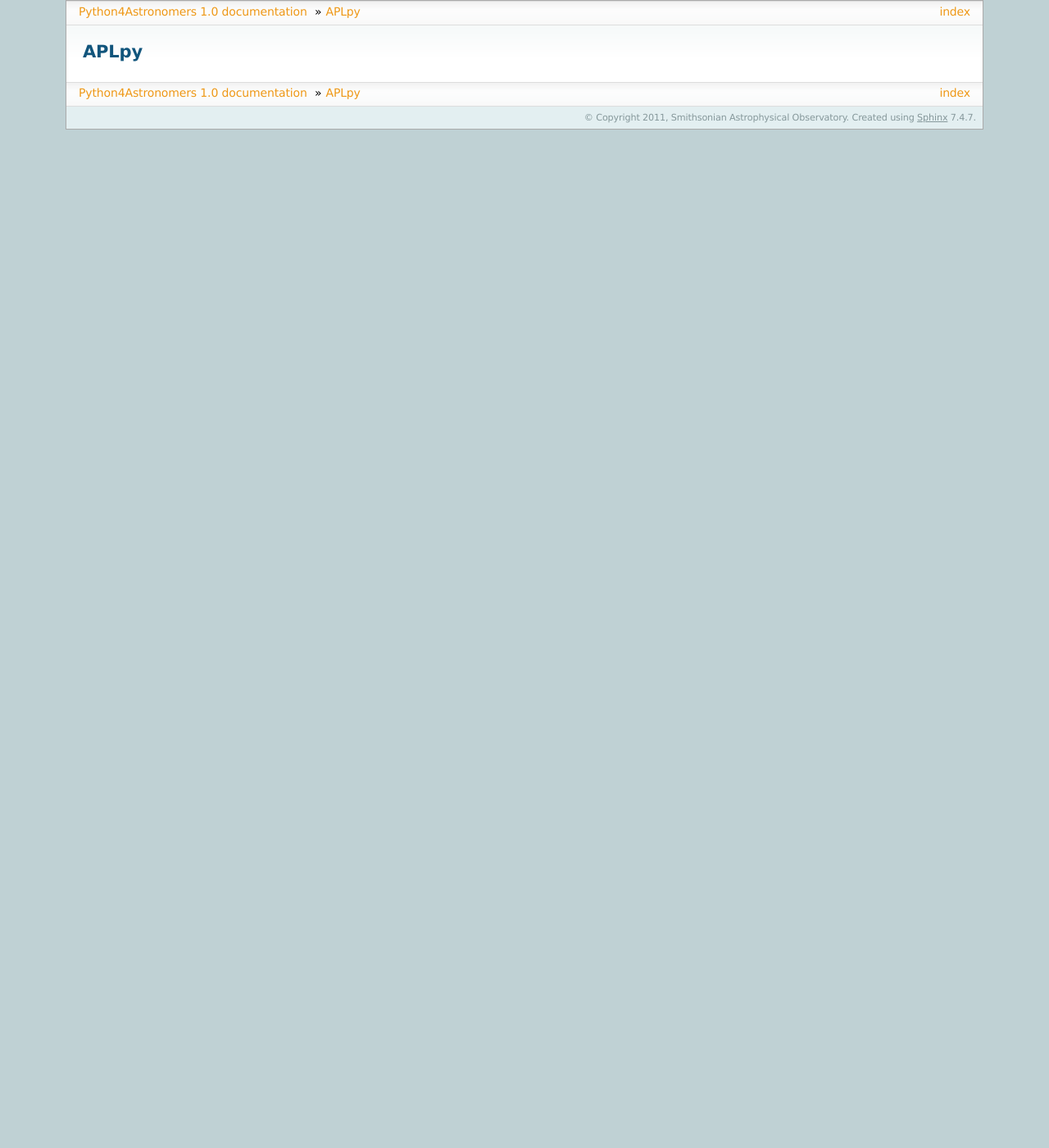
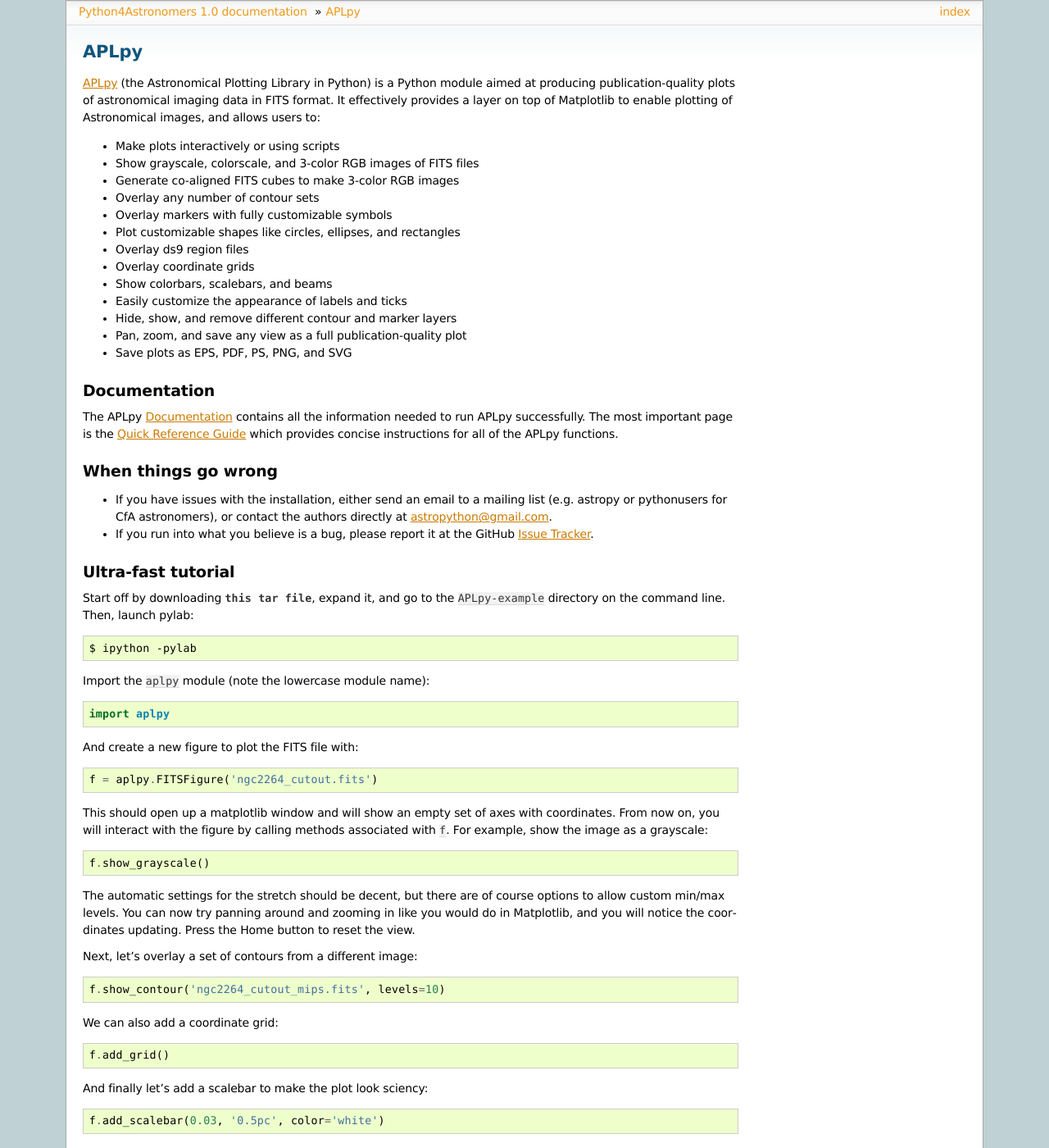
Before and after one commit to python4astronomers/python4astronomers, a Sphinx documentation site: the page built from source/plotting/aplpy.rst, in a window 1280 px wide and 1400 px high. Shown: the whole window at 82% size. Built offline with Sphinx 7.4.7, drawn with Linux system fonts in a browser that asks for light colours; formulas are drawn with MathJax 3; some of the changed text lies outside the part shown.

Commit message:
Initial version of APLpy tutorial

```diff
--- a/source/plotting/aplpy.rst
+++ b/source/plotting/aplpy.rst
@@ -1,2 +1,71 @@
 APLpy
 ======
+
+`APLpy <http://aplpy.github.com>`_ (the Astronomical Plotting Library in Python) is a Python module aimed at producing publication-quality plots of astronomical imaging data in FITS format. It effectively provides a layer on top of Matplotlib to enable plotting of Astronomical images, and allows users to:
+
+* Make plots interactively or using scripts
+* Show grayscale, colorscale, and 3-color RGB images of FITS files
+* Generate co-aligned FITS cubes to make 3-color RGB images
+* Overlay any number of contour sets
+* Overlay markers with fully customizable symbols
+* Plot customizable shapes like circles, ellipses, and rectangles
+* Overlay ds9 region files
+* Overlay coordinate grids
+* Show colorbars, scalebars, and beams
+* Easily customize the appearance of labels and ticks
+* Hide, show, and remove different contour and marker layers
+* Pan, zoom, and save any view as a full publication-quality plot
+* Save plots as EPS, PDF, PS, PNG, and SVG
+
+Documentation
+-------------
+
+The APLpy `Documentation <http://aplpy.github.com/documentation/index.html>`_ contains all the information needed to run APLpy successfully. The most important page is the `Quick Reference Guide <http://aplpy.github.com/documentation/quick_reference.html>`_ which provides concise instructions for all of the APLpy functions.
+
+When things go wrong
+--------------------
+
+* If you have issues with the installation, either send an email to a mailing list (e.g. astropy or pythonusers for CfA astronomers), or contact the authors directly at astropython@gmail.com.
+
+* If you run into what you believe is a bug, please report it at the GitHub `Issue Tracker <https://github.com/aplpy/aplpy/issues>`_.
+
+Ultra-fast tutorial
+-------------------
+
+Start off by downloading :download:`this tar file <../files/APLpy-example.tgz>`, expand it, and go to the ``APLpy-example`` directory on the command line. Then, launch pylab::
+
+    $ ipython -pylab
+
+Import the ``aplpy`` module (note the lowercase module name)::
+
+    import aplpy
+
+And create a new figure to plot the FITS file with::
+
+    f = aplpy.FITSFigure('ngc2264_cutout.fits')
+
+This should open up a matplotlib window and will show an empty set of axes with coordinates. From now on, you will interact with the figure by calling methods associated with ``f``. For example, show the image as a grayscale::
+
+    f.show_grayscale()
+
+The automatic settings for the stretch should be decent, but there are of course options to allow custom min/max levels. You can now try panning around and zooming in like you would do in Matplotlib, and you will notice the coordinates updating. Press the Home button to reset the view.
+
+Next, let's overlay a set of contours from a different image::
+
+    f.show_contour('ngc2264_cutout_mips.fits', levels=10)
+
+We can also add a coordinate grid::
+
+    f.add_grid()
+
+And finally let's add a scalebar to make the plot look sciency::
+
+    f.add_scalebar(0.03, '0.5pc', color='white')
+
+We can now save our masterpiece either by clicking on the Save icon in the matplotlib window, or doing::
+
+    f.save('my_first_plot.eps')
+
+The latter is recommended because it will automatically figure out the best resolution with which to output your plot. Your plot should look something like this:
+
+.. image:: aplpy_example.png
```
Also changed, not shown: source/plotting/aplpy_example.png (added), 1 other file.
